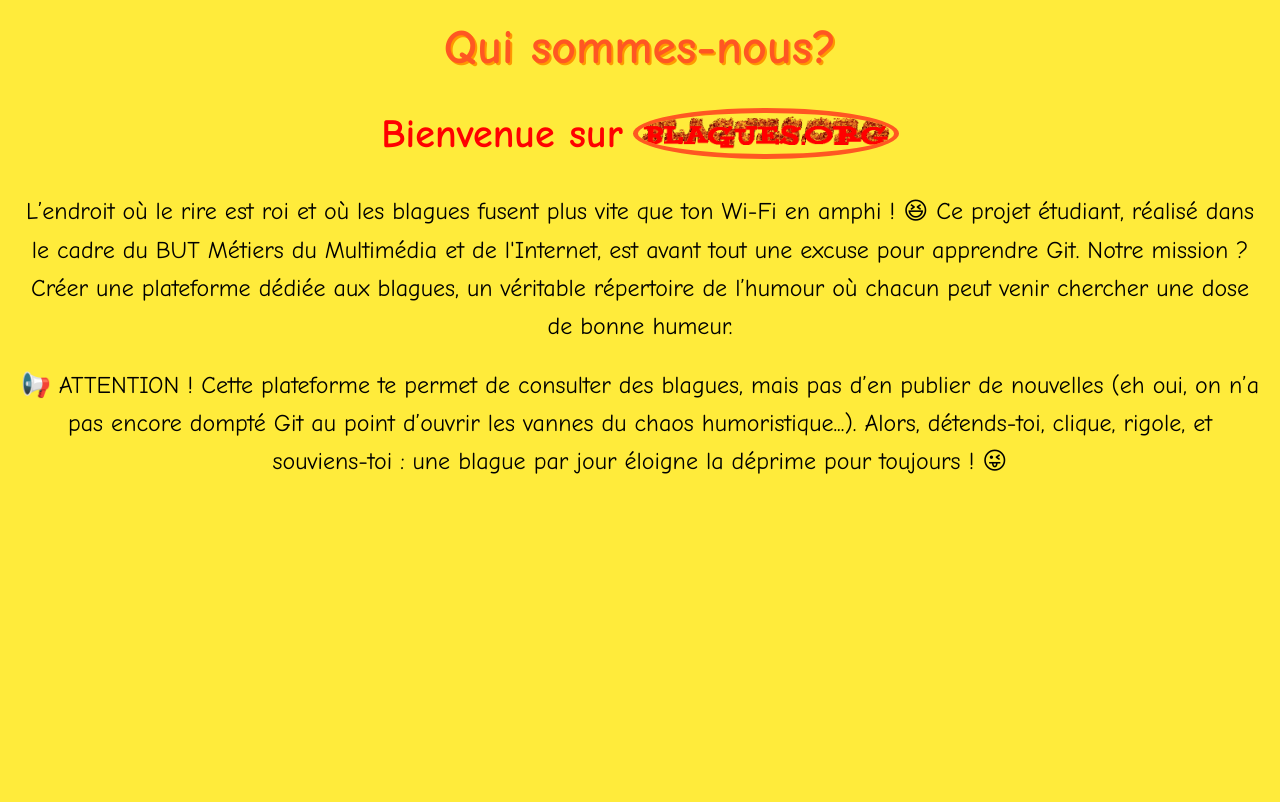
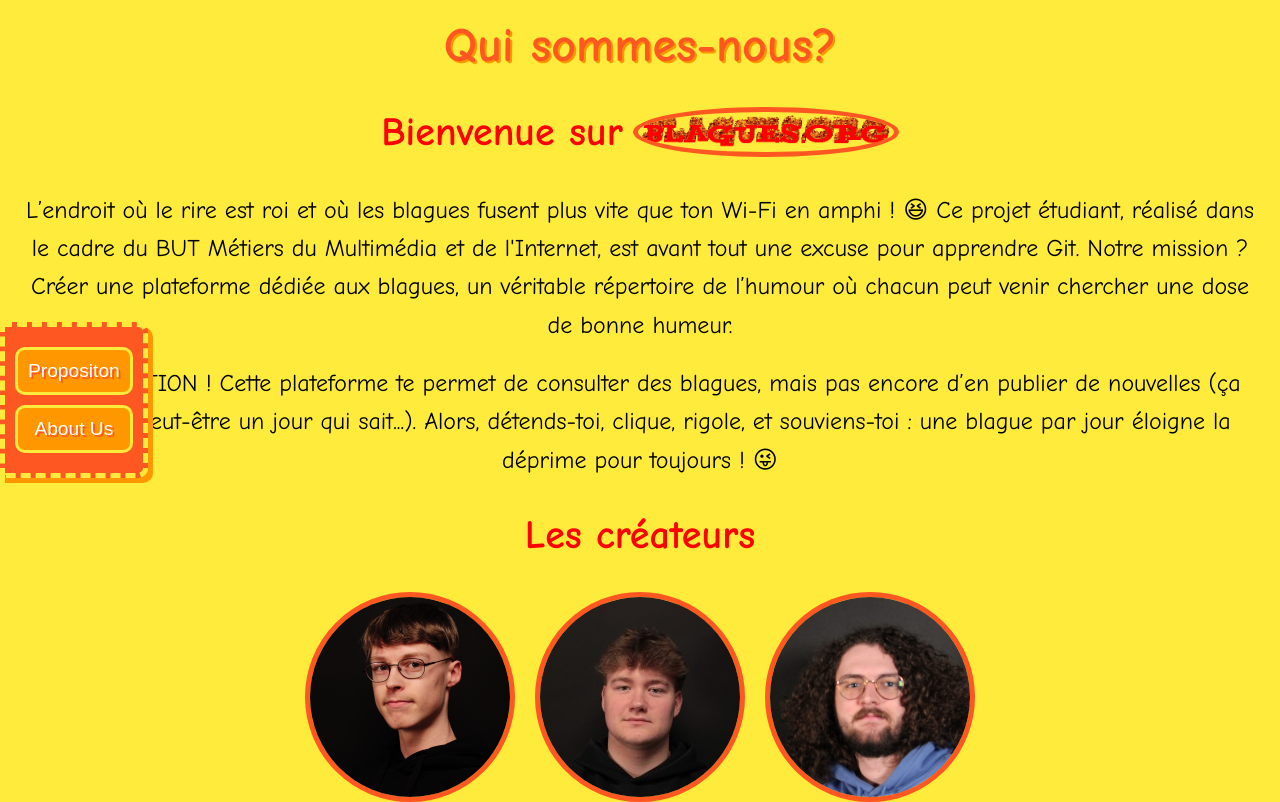
Before and after one commit to Mrzozzz/blagues.org, a plain HTML site: page about.html in a window 1280 px wide. Drawn offline with Linux system fonts and the light colour scheme.

Commit message:
Ajout d'une sidebar et mise à jour du contenu de la page "À propos" avec des styles CSS améliorés

```diff
--- a/about.html
+++ b/about.html
@@ -4,6 +4,7 @@
     <meta charset="UTF-8" />
     <meta name="viewport" content="width=device-width, initial-scale=1.0" />
     <title>Qui sommes-nous ?</title>
+
     <style>
       body {
         font-family: "Comic Sans MS", cursive, sans-serif;
@@ -12,6 +13,11 @@
         text-align: center;
         margin: 0;
         padding: 0;
+        display: flex;
+        width: 100vw;
+        height: 100vh;
+        justify-content: center;
+        align-items: center;
       }
 
       h1 {
@@ -46,9 +52,55 @@
         border: 5px solid #ff5722;
         border-radius: 50%;
       }
+
+      .portrait {
+        display: flex;
+        justify-content: center;
+        gap: 20px;
+        margin-top: 20px;
+      }
+
+      .portrait img {
+        width: 200px;
+        height: 200px;
+      }
+
+      .sidebar {
+        position: fixed;
+        top: 50%;
+        left: 0;
+        transform: translateY(-50%);
+        background-color: #ff5722;
+        border: 5px dashed #ffeb3b;
+        padding: 10px;
+        border-radius: 0 10px 10px 0;
+        box-shadow: 5px 5px 0 #ff9800;
+      }
+
+      .beauf-button {
+        display: block;
+        width: 100%;
+        margin: 10px 0;
+        padding: 10px;
+        font-size: 1.2em;
+        color: #fff;
+        background-color: #ff9800;
+        border: 3px solid #ffeb3b;
+        border-radius: 10px;
+        text-shadow: 2px 2px #ff5722;
+        cursor: pointer;
+        transition: transform 0.2s, background-color 0.2s;
+      }
+
+      .beauf-button:hover {
+        background-color: #ffeb3b;
+        color: #ff5722;
+        transform: scale(1.1);
+      }
     </style>
   </head>
   <body>
+    <div>
       <h1>Qui sommes-nous?</h1>
 
       <h2>
@@ -59,17 +111,28 @@
         L’endroit où le rire est roi et où les blagues fusent plus vite que ton
         Wi-Fi en amphi ! 😆 Ce projet étudiant, réalisé dans le cadre du BUT
         Métiers du Multimédia et de l'Internet, est avant tout une excuse pour
-      apprendre Git. Notre mission ? Créer une plateforme dédiée aux blagues, un
-      véritable répertoire de l’humour où chacun peut venir chercher une dose de
-      bonne humeur.
+        apprendre Git. Notre mission ? Créer une plateforme dédiée aux blagues,
+        un véritable répertoire de l’humour où chacun peut venir chercher une
+        dose de bonne humeur.
       </p>
 
       <p>
         📢 ATTENTION ! Cette plateforme te permet de consulter des blagues, mais
-      pas d’en publier de nouvelles (eh oui, on n’a pas encore dompté Git au
-      point d’ouvrir les vannes du chaos humoristique...). Alors, détends-toi,
-      clique, rigole, et souviens-toi : une blague par jour éloigne la déprime
-      pour toujours ! 😜
+        pas encore d’en publier de nouvelles (ça arrivera peut-être un jour qui
+        sait...). Alors, détends-toi, clique, rigole, et souviens-toi : une
+        blague par jour éloigne la déprime pour toujours ! 😜
       </p>
+      <h2>Les créateurs</h2>
+      <div class="portrait">
+        <img src="images/portrait/come.jpeg" alt="" />
+        <img src="images/portrait/landais.jpeg" alt="" />
+        <img src="images/portrait/saegaert.JPG" alt="" />
+      </div>
+    </div>
+
+    <div class="sidebar">
+      <button onclick="propositon()" class="beauf-button">Propositon</button>
+      <button onclick="About()" class="beauf-button">About Us</button>
+    </div>
   </body>
 </html>
```
Also changed, not shown: images/portrait/come.jpeg (added), images/portrait/landais.jpeg (added), images/portrait/saegaert.JPG (added), 2 other files. Lines whose indentation alone changed are shown as unchanged.
